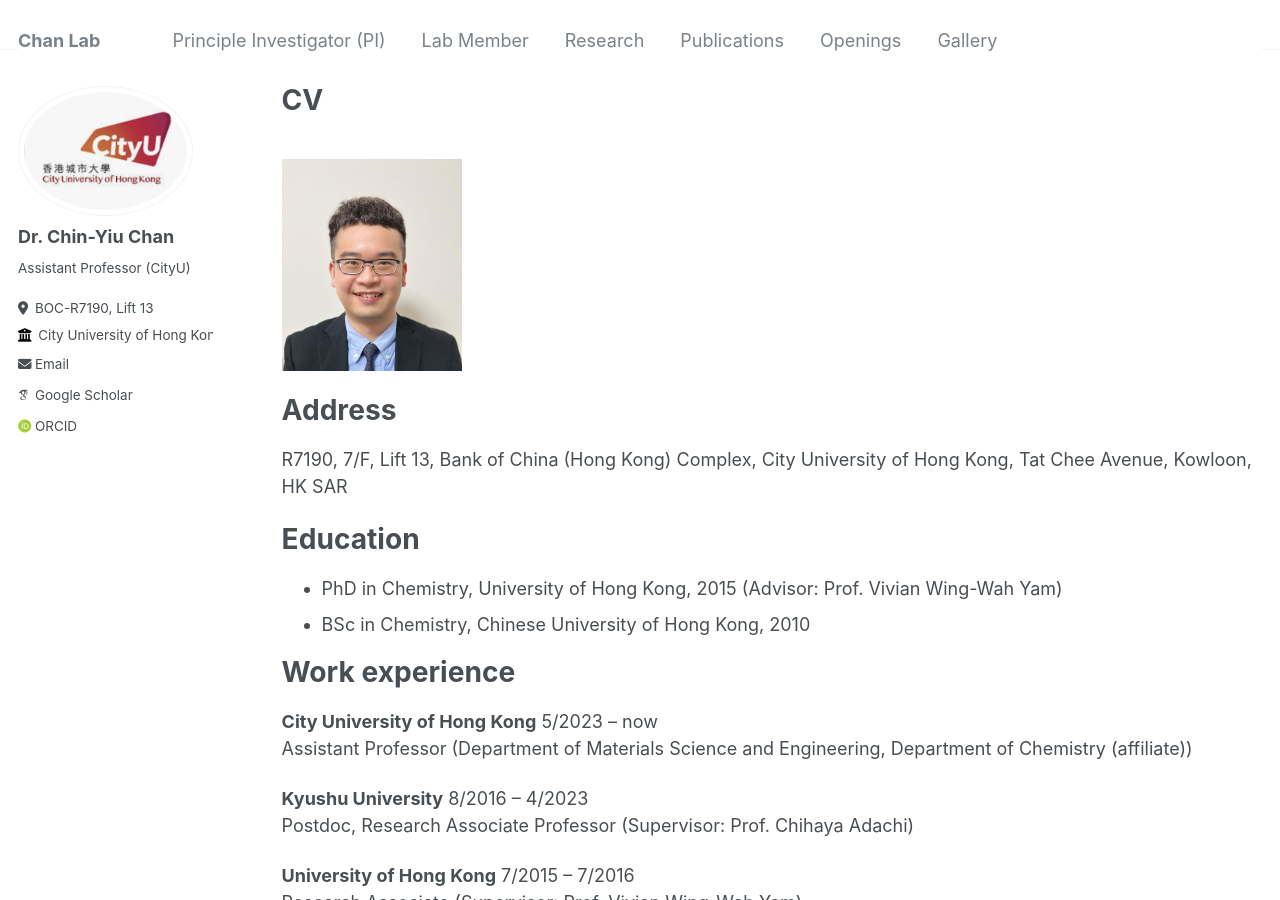
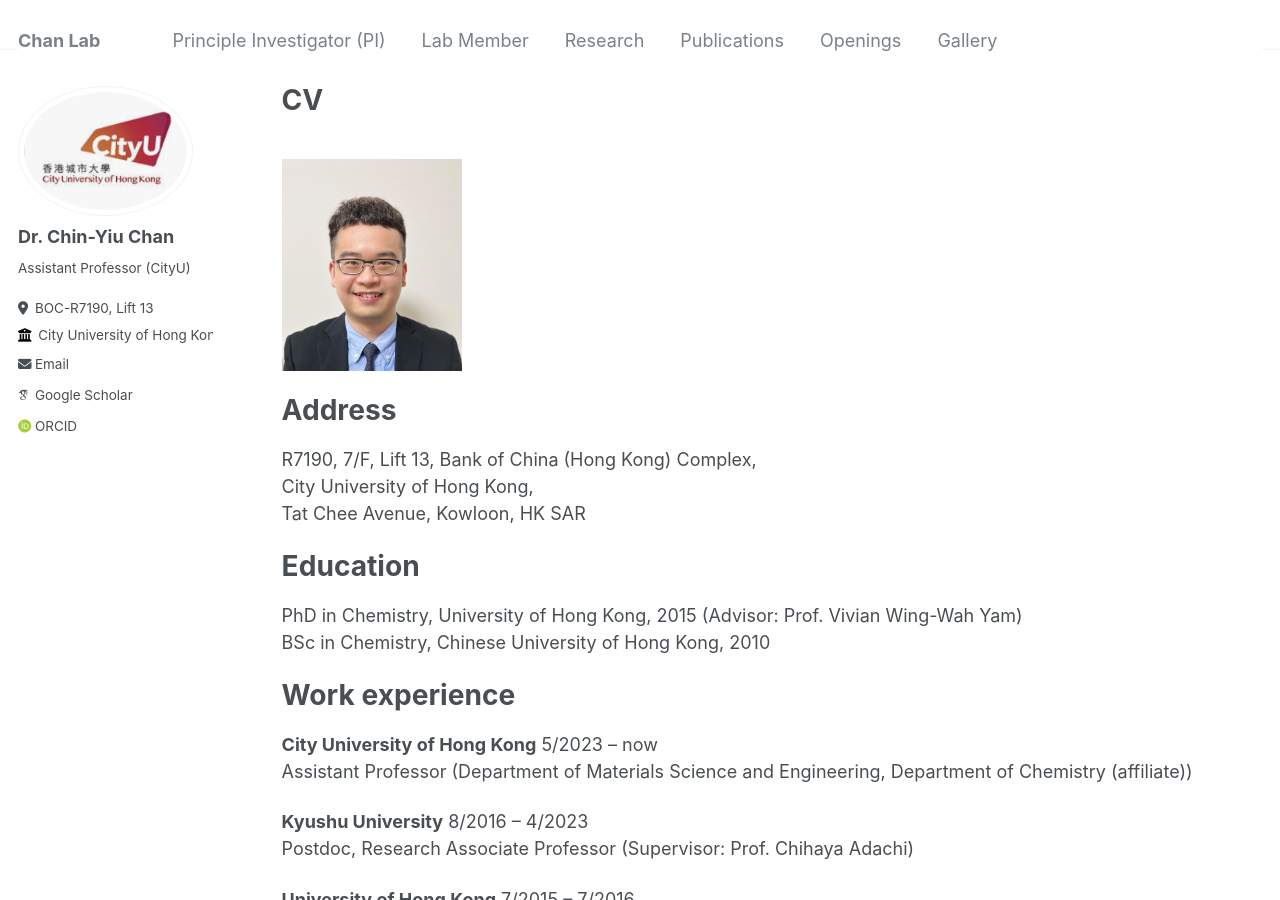
Before and after one commit to cychan-chem/chinychan.github.io, a Jekyll site: the page built from _pages/cv.md, in a window 1280 px wide and 900 px high. Built offline with Jekyll 4.4.1, drawn with Linux system fonts in a browser that asks for light colours; some web fonts are replaced.

Commit message:
Update cv.md

```diff
--- a/_pages/cv.md
+++ b/_pages/cv.md
@@ -13,14 +13,14 @@ redirect_from:
 
 Address
 ======
-R7190, 7/F, Lift 13, Bank of China (Hong Kong) Complex,
-City University of Hong Kong,
-Tat Chee Avenue, Kowloon, HK SAR
+<p>R7190, 7/F, Lift 13, Bank of China (Hong Kong) Complex,<br>
+City University of Hong Kong,<br>
+Tat Chee Avenue, Kowloon, HK SAR </p>
 
 Education
 ======
-* PhD in Chemistry, University of Hong Kong, 2015 (Advisor: Prof. Vivian Wing-Wah Yam)
-* BSc in Chemistry, Chinese University of Hong Kong, 2010
+<p>PhD in Chemistry, University of Hong Kong, 2015 (Advisor: Prof. Vivian Wing-Wah Yam)<br>
+BSc in Chemistry, Chinese University of Hong Kong, 2010</p>
 
 Work experience
 ======
```
